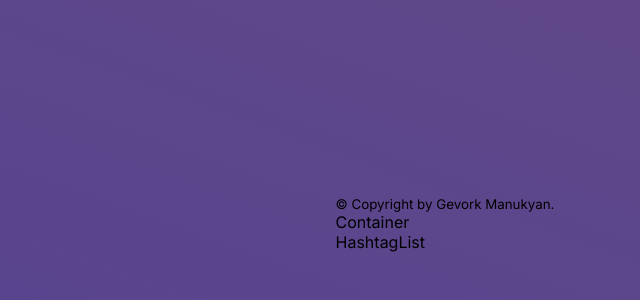
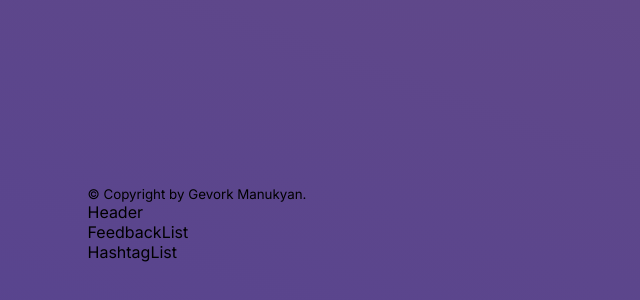
Before and after one commit to Gevork-Manukyan/Corpcomment, a React (Vite) app: page / in a window 1280 px wide. Shown: the part 176-476 px from the top of the page, without its empty margins (195-835 px from the left). Built offline with nearby package versions, Linux system fonts and the light colour scheme.

Commit message:
creates Header and Container components

```diff
--- a/src/Container.tsx
+++ /dev/null
@@ -1,3 +0,0 @@
-export default function Container() {
-  return <div>Container</div>;
-}
--- /dev/null
+++ b/src/components/Container.tsx
@@ -0,0 +1,9 @@
+import FeedbackList from "./FeedbackList";
+import Header from "./Header";
+
+export default function Container() {
+  return <main className="container">
+    <Header />
+    <FeedbackList />
+  </main>;
+}
--- /dev/null
+++ b/src/components/FeedbackList.tsx
@@ -0,0 +1,3 @@
+export default function FeedbackList() {
+  return <div>FeedbackList</div>;
+}
--- a/src/HashtagList.tsx
+++ b/src/components/HashtagList.tsx
@@ -1,3 +1,3 @@
 export default function HashtagList() {
-  return <div>HashtagList</div>;
+  return <ul>HashtagList</ul>;
 }
--- /dev/null
+++ b/src/components/Header.tsx
@@ -0,0 +1,3 @@
+export default function Header() {
+  return <div>Header</div>;
+}
--- a/src/main.tsx
+++ b/src/main.tsx
@@ -1,6 +1,6 @@
 import React from 'react'
 import ReactDOM from 'react-dom/client'
-import App from './App.tsx'
+import App from './components/App.tsx'
 import './index.css'
 
 ReactDOM.createRoot(document.getElementById('root')!).render(
```
Also changed, not shown: src/components/App.tsx (renamed from src/App.tsx), src/components/Footer.tsx (renamed from src/Footer.tsx).
